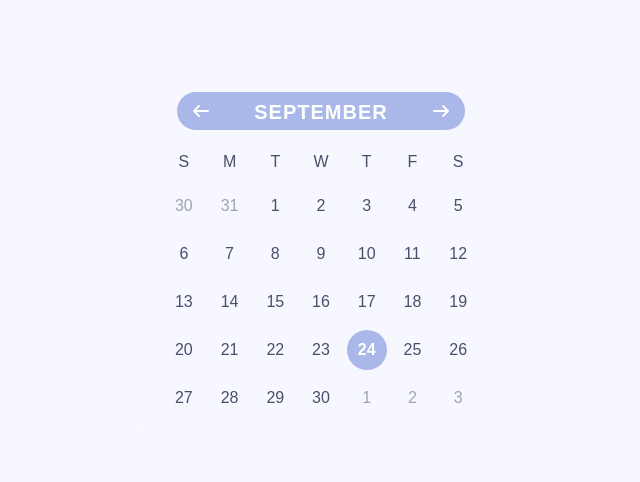
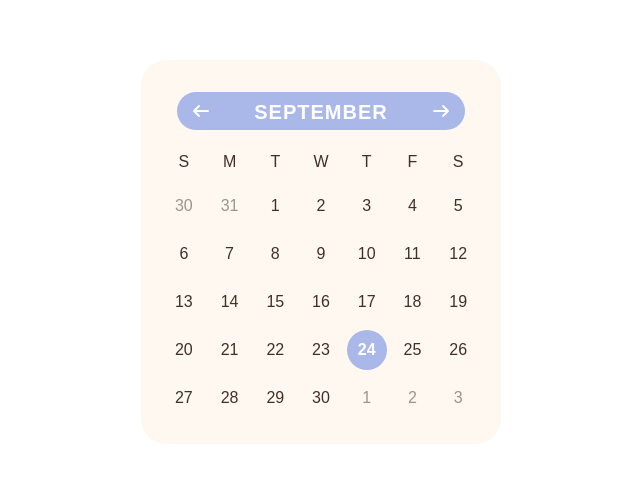
Before and after one commit to gracenotioncreator-alt/purple-calendar-widget, a plain HTML site: page index.html in a window 1280 px wide. Shown: the part 148-630 px from the top of the page, without its empty margins (319-959 px from the left). Drawn offline with Linux system fonts and the light colour scheme.

Commit message:
Update style.css

```diff
--- a/style.css
+++ b/style.css
@@ -1,5 +1,5 @@
 .fade {
-    color: #4A4E69;
+    color: #402E2A;
     opacity: 0.5;
 }
 
@@ -9,15 +9,15 @@ body {
     place-items: center;
     height: 100vh;
     margin: 0;
-    background-color: #F7F7FF;
+    background-color: #FFFFFF;
 }
 
 .calendar {
-    background-color: #F7F7FF;
+    background-color: #FFF8F0;
     border-radius: 25px;
     overflow: hidden;
     width: 320px;
-    color: #4A4E69;
+    color: #402E2A;
     padding: 20px;
 }
 
@@ -92,7 +92,7 @@ body {
 }
 
 .weekdays div, .days div {
-    color: #4A4E69;
+    color: #402E2A;
     width: 40px;
     height: 40px;
     display: flex;
@@ -118,5 +118,5 @@ body {
 }
 
 .days .fade {
-    color: #4A4E69;
+    color: #402E2A;
 }
```
